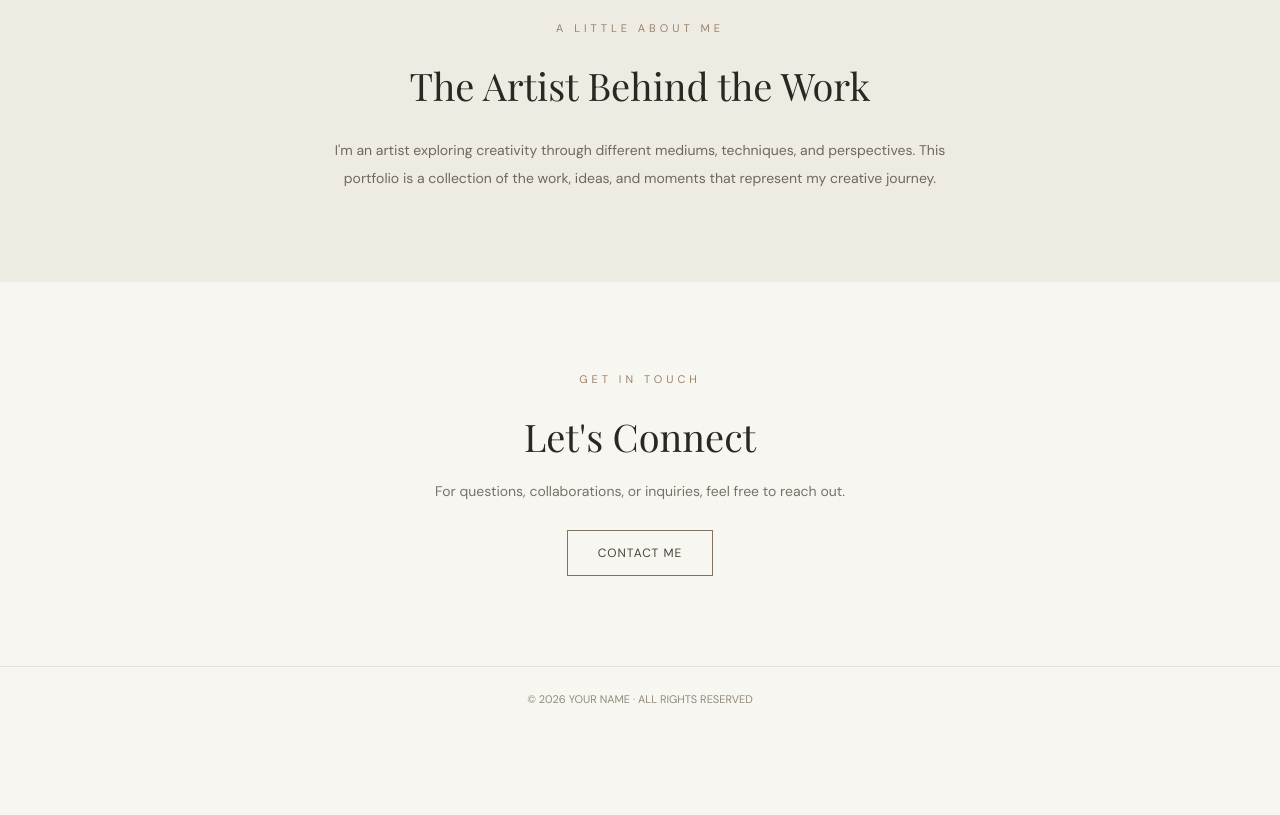
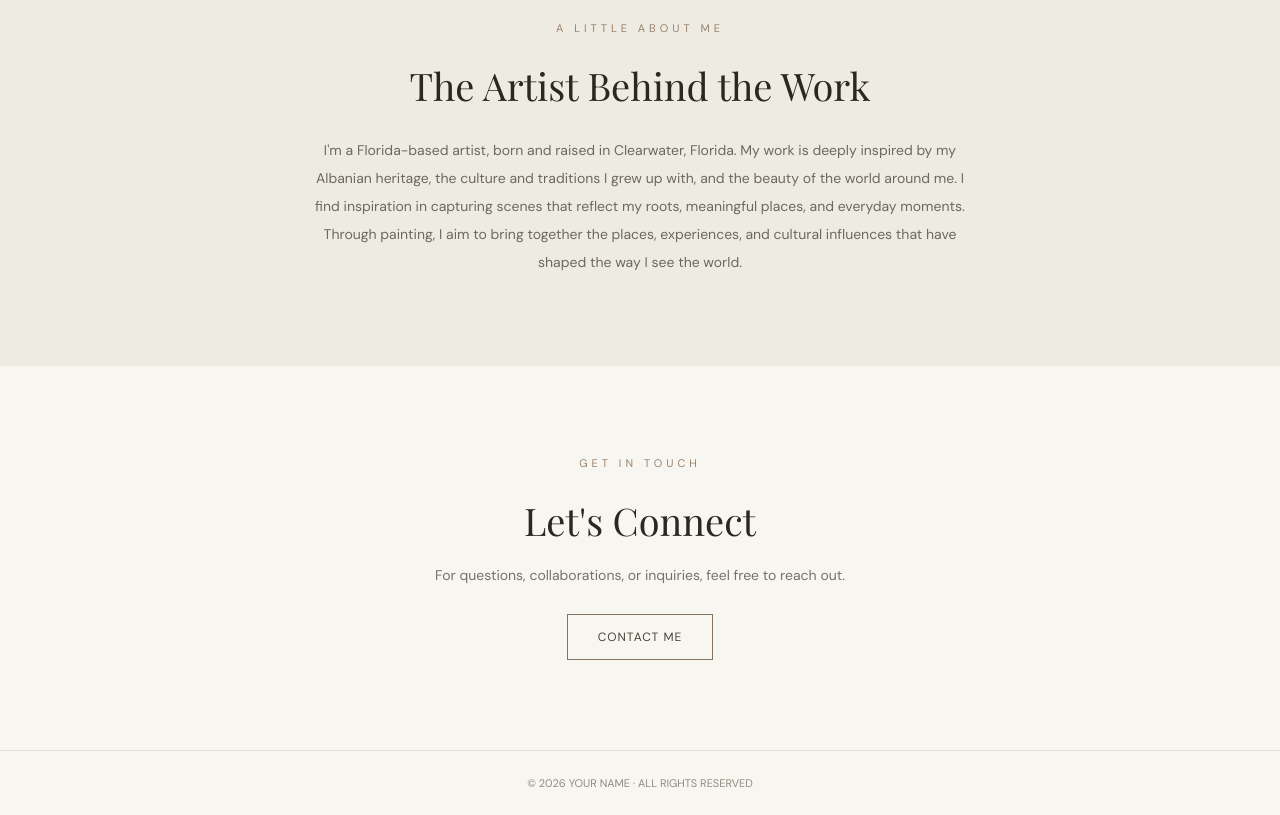
Before and after one commit to irisi-artemisi/Art-Portfolio, a plain HTML site: page index.html in a window 1280 px wide. Shown: the part 1960-2775 px from the top of the page. Before the commit the page ends 2691 px from the top, so only its background shows below. Drawn offline with nearby package versions, Linux system fonts and the light colour scheme.

Commit message:
Updated about me

```diff
--- a/index.html
+++ b/index.html
@@ -346,9 +346,13 @@
   <div class="eyebrow">A little about me</div>
   <h2>The Artist Behind the Work</h2>
   <p>
-      I'm an artist exploring creativity through different mediums,
-      techniques, and perspectives. This portfolio is a collection
-      of the work, ideas, and moments that represent my creative journey.
+    I'm a Florida-based artist, born and raised in Clearwater, Florida.
+    My work is deeply inspired by my Albanian heritage, the culture and
+    traditions I grew up with, and the beauty of the world around me.
+    I find inspiration in capturing scenes that reflect my roots,
+    meaningful places, and everyday moments. Through painting, I aim
+    to bring together the places, experiences, and cultural influences
+    that have shaped the way I see the world.
   </p>
 </section>
 
```
Lines whose indentation alone changed are shown as unchanged.
